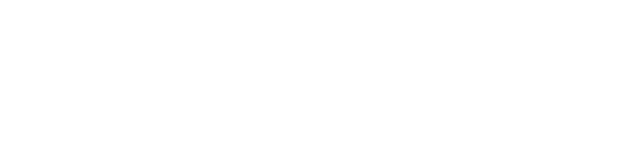
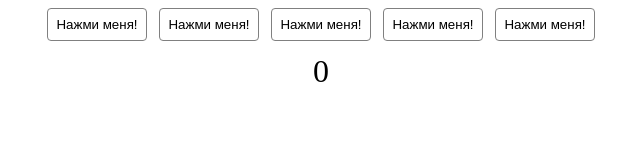
Before and after one commit to Kasmasov/purpleschool, a website: page index.html in a window 1280 px wide. Shown: the whole page, without its empty margins (319-959 px from the left). Drawn offline with Linux system fonts and the light colour scheme.

Commit message:
13-button ready to check

```diff
--- /dev/null
+++ b/domExercise_homework.js
@@ -0,0 +1,46 @@
+const body = document.body;
+
+const wrapper = document.createElement('div');
+wrapper.setAttribute('style', 'display: flex; flex-direction: column; align-items: center; justify-content: center;');
+
+const buttonGroup = document.createElement('div');
+buttonGroup.style.display = 'flex';
+buttonGroup.style.gap = '12px';
+buttonGroup.style.marginBottom = '12px';
+
+
+const count = document.createElement('div');
+let counter = 0;
+count.textContent = counter;
+count.style.fontSize = '32px';
+
+body.prepend(wrapper);
+wrapper.prepend(buttonGroup);
+wrapper.append(count);
+
+for (let i = 0; i < 5; i++) {
+  const button = document.createElement('button');
+  button.textContent = 'Нажми меня!';
+  button.style.padding = '8px 8px';
+  button.style.width = '100px';
+  button.style.background = 'white';
+  button.style.border = '1px solid grey';
+  button.style.borderRadius = '4px';
+  button.style.cursor = 'pointer';
+  button.style.userSelect = 'none';
+  button.id = `button${i}`;
+
+  buttonGroup.append(button);
+}
+
+buttonGroup.addEventListener('click', handleClick);
+
+function handleClick() {
+  const id = event.target.getAttribute('id');
+  [...buttonGroup.children].forEach((button) => {
+    button.id === id
+    ? document.querySelector(`#${button.id}`).textContent = 'Нажата!'
+    : document.querySelector(`#${button.id}`).textContent = 'Нажми меня!';
+  });
+  count.textContent = counter += 1;
+};
--- a/index.html
+++ b/index.html
@@ -6,6 +6,6 @@
   <title>Document</title>
 </head>
 <body>
-    <script src="./solid_homework.js"></script>
+    <script src="./domExercise_homework.js"></script>
 </body>
 </html>
```
Also changed, not shown: domExercise.js (added, +25 -0 lines).
